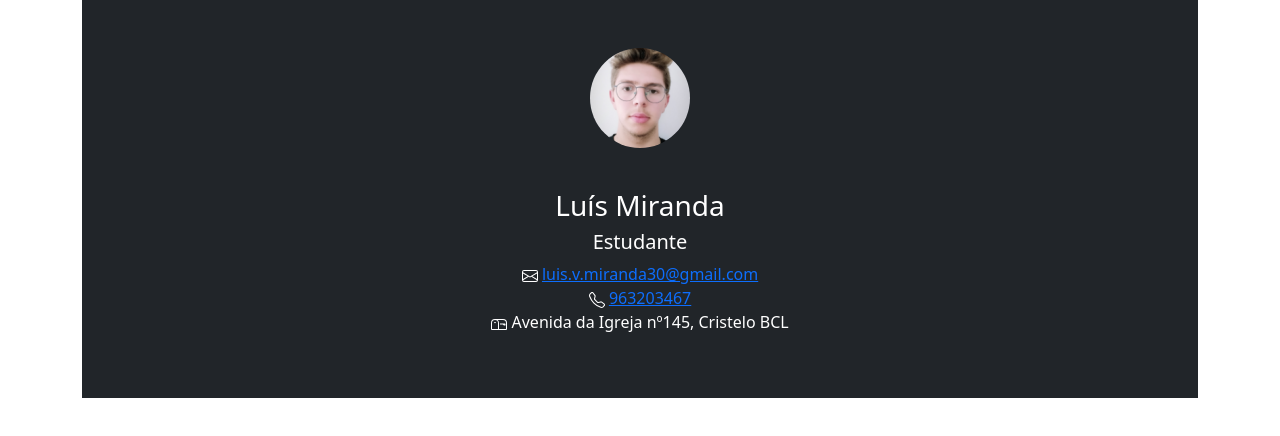
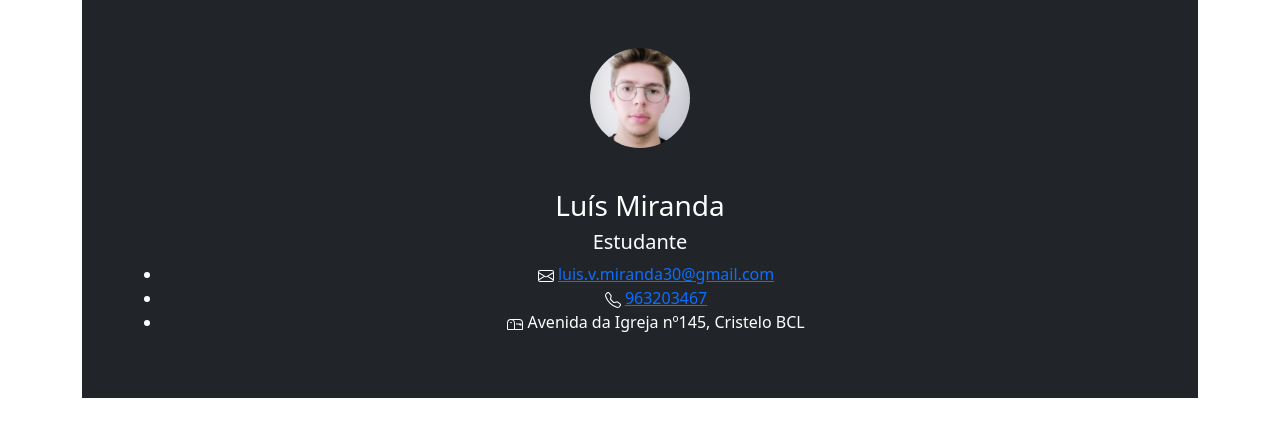
Before and after one commit to lantoniomiranda/SIR_CV, a plain HTML site: page index.html in a window 1280 px wide. Drawn offline with nearby package versions, Linux system fonts and the light colour scheme.

Commit message:
Update index.html

```diff
--- a/index.html
+++ b/index.html
@@ -17,7 +17,7 @@
                 <h5 class="tagLine text-white">Estudante</h5>
             </div>
             <div class="contact-container container-block">
-                <ul class="list-unstyled">
+                <ul>
                     <li class="email">
                         <svg xmlns="http://www.w3.org/2000/svg" width="16" height="16" fill="white" class="bi bi-envelope" viewBox="0 0 16 16">
                             <path d="M0 4a2 2 0 0 1 2-2h12a2 2 0 0 1 2 2v8a2 2 0 0 1-2 2H2a2 2 0 0 1-2-2V4Zm2-1a1 1 0 0 0-1 1v.217l7 4.2 7-4.2V4a1 1 0 0 0-1-1H2Zm13 2.383-4.708 2.825L15 11.105V5.383Zm-.034 6.876-5.64-3.471L8 9.583l-1.326-.795-5.64 3.47A1 1 0 0 0 2 13h12a1 1 0 0 0 .966-.741ZM1 11.105l4.708-2.897L1 5.383v5.722Z"/>
@@ -30,7 +30,7 @@
                         </svg>
                         <a href="tel: 963203467">963203467</a>
                     </li>
-                    <li class="addres">
+                    <li class="address">
                         <svg xmlns="http://www.w3.org/2000/svg" width="16" height="16" fill="white" class="bi bi-mailbox" viewBox="0 0 16 16">
                             <path d="M4 4a3 3 0 0 0-3 3v6h6V7a3 3 0 0 0-3-3zm0-1h8a4 4 0 0 1 4 4v6a1 1 0 0 1-1 1H1a1 1 0 0 1-1-1V7a4 4 0 0 1 4-4zm2.646 1A3.99 3.99 0 0 1 8 7v6h7V7a3 3 0 0 0-3-3H6.646z"/>
                             <path d="M11.793 8.5H9v-1h5a.5.5 0 0 1 .5.5v1a.5.5 0 0 1-.5.5h-1a.5.5 0 0 1-.354-.146l-.853-.854zM5 7c0 .552-.448 0-1 0s-1 .552-1 0a1 1 0 0 1 2 0z"/>
```
